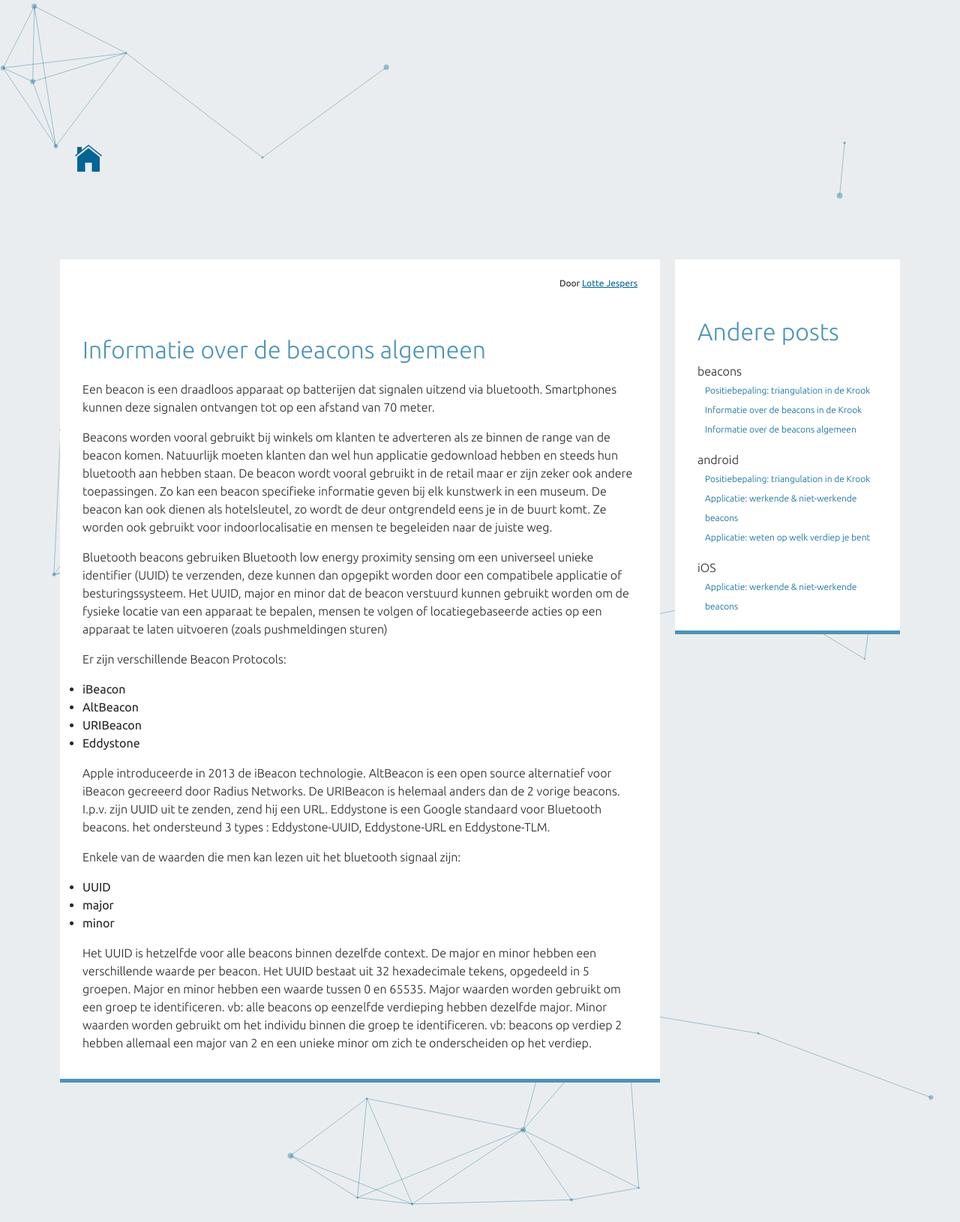
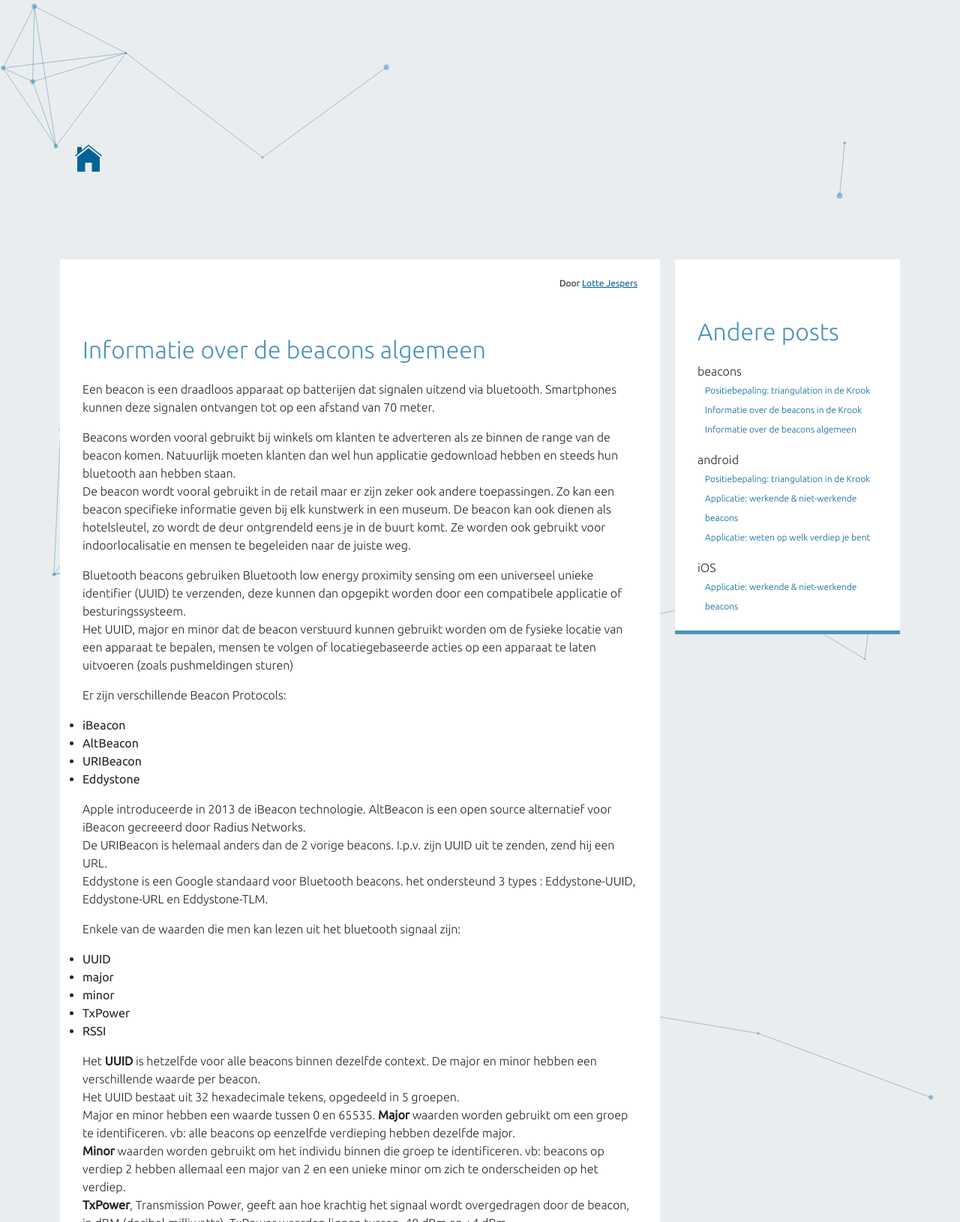
Before and after one commit to lab9k/BeaconDocumentatie, a Jekyll site: the page built from _posts/2018-02-21-beacons-info.markdown, in a window 1280 px wide. Shown: the whole page at 75% size. Built offline with Jekyll 4.4.1, drawn with Linux system fonts in a browser that asks for light colours; nearby versions of some CDN libraries; some of the changed text lies outside the part shown.

Commit message:
initial commit

```diff
--- a/_posts/2018-02-21-beacons-info.markdown
+++ b/_posts/2018-02-21-beacons-info.markdown
@@ -7,13 +7,13 @@ author: lotte_jespers
 ---
 # Informatie over de beacons algemeen
 
-Een beacon is een draadloos apparaat op batterijen dat signalen uitzend via bluetooth. Smartphones kunnen deze signalen ontvangen tot op een afstand van 70 meter.
+<p>Een beacon is een draadloos apparaat op batterijen dat signalen uitzend via bluetooth. Smartphones kunnen deze signalen ontvangen tot op een afstand van 70 meter.</p>
 
-Beacons worden vooral gebruikt bij winkels om klanten te adverteren als ze binnen de range van de beacon komen. Natuurlijk moeten klanten dan wel hun applicatie gedownload hebben en steeds hun bluetooth aan hebben staan.
-De beacon wordt vooral gebruikt in de retail maar er zijn zeker ook andere toepassingen. Zo kan een beacon specifieke informatie geven bij elk kunstwerk in een museum. De beacon kan ook dienen als hotelsleutel, zo wordt de deur ontgrendeld eens je in de buurt komt. Ze worden ook gebruikt voor indoorlocalisatie en mensen te begeleiden naar de juiste weg.
+<p>Beacons worden vooral gebruikt bij winkels om klanten te adverteren als ze binnen de range van de beacon komen. Natuurlijk moeten klanten dan wel hun applicatie gedownload hebben en steeds hun bluetooth aan hebben staan. <br>
+De beacon wordt vooral gebruikt in de retail maar er zijn zeker ook andere toepassingen. Zo kan een beacon specifieke informatie geven bij elk kunstwerk in een museum. De beacon kan ook dienen als hotelsleutel, zo wordt de deur ontgrendeld eens je in de buurt komt. Ze worden ook gebruikt voor indoorlocalisatie en mensen te begeleiden naar de juiste weg.</p>
 
-Bluetooth beacons gebruiken Bluetooth low energy proximity sensing om een universeel unieke identifier (UUID) te verzenden, deze kunnen dan opgepikt worden door een compatibele applicatie of besturingssysteem.
-Het UUID, major en minor dat de beacon verstuurd kunnen gebruikt worden om de fysieke locatie van een apparaat te bepalen, mensen te volgen of locatiegebaseerde acties op een apparaat te laten uitvoeren (zoals pushmeldingen sturen)
+<p>Bluetooth beacons gebruiken Bluetooth low energy proximity sensing om een universeel unieke identifier (UUID) te verzenden, deze kunnen dan opgepikt worden door een compatibele applicatie of besturingssysteem. <br>
+Het UUID, major en minor dat de beacon verstuurd kunnen gebruikt worden om de fysieke locatie van een apparaat te bepalen, mensen te volgen of locatiegebaseerde acties op een apparaat te laten uitvoeren (zoals pushmeldingen sturen)</p>
 
 Er zijn verschillende Beacon Protocols:
 * iBeacon
@@ -21,16 +21,20 @@ Er zijn verschillende Beacon Protocols:
 * URIBeacon
 * Eddystone
 
-Apple introduceerde in 2013 de iBeacon technologie. AltBeacon is een open source alternatief voor iBeacon gecreeerd door Radius Networks.
-De URIBeacon is helemaal anders dan de 2 vorige beacons. I.p.v. zijn UUID uit te zenden, zend hij een URL.
-Eddystone is een Google standaard voor Bluetooth beacons. het ondersteund 3 types : Eddystone-UUID, Eddystone-URL en Eddystone-TLM.
+<p>Apple introduceerde in 2013 de iBeacon technologie. AltBeacon is een open source alternatief voor iBeacon gecreeerd door Radius Networks.<br>
+De URIBeacon is helemaal anders dan de 2 vorige beacons. I.p.v. zijn UUID uit te zenden, zend hij een URL.<br>
+Eddystone is een Google standaard voor Bluetooth beacons. het ondersteund 3 types : Eddystone-UUID, Eddystone-URL en Eddystone-TLM.</p>
 
 Enkele van de waarden die men kan lezen uit het bluetooth signaal zijn:
 * UUID
 * major
 * minor
+* TxPower
+* RSSI
 
-Het UUID is hetzelfde voor alle beacons binnen dezelfde context. De major en minor hebben een verschillende waarde per beacon.
-Het UUID bestaat uit 32 hexadecimale tekens, opgedeeld in 5 groepen.
-Major en minor hebben een waarde tussen 0 en 65535. Major waarden worden gebruikt om een groep te identificeren. vb: alle beacons op eenzelfde verdieping hebben dezelfde major.
-Minor waarden worden gebruikt om het individu binnen die groep te identificeren. vb: beacons op verdiep 2 hebben allemaal een major van 2 en een unieke minor om zich te onderscheiden op het verdiep.
+<p>Het <b>UUID</b> is hetzelfde voor alle beacons binnen dezelfde context. De major en minor hebben een verschillende waarde per beacon.<br>
+Het UUID bestaat uit 32 hexadecimale tekens, opgedeeld in 5 groepen. <br>
+Major en minor hebben een waarde tussen 0 en 65535. <b>Major</b> waarden worden gebruikt om een groep te identificeren. vb: alle beacons op eenzelfde verdieping hebben dezelfde major.<br>
+<b>Minor</b> waarden worden gebruikt om het individu binnen die groep te identificeren. vb: beacons op verdiep 2 hebben allemaal een major van 2 en een unieke minor om zich te onderscheiden op het verdiep. <br>
+<b>TxPower</b>, Transmission Power, geeft aan hoe krachtig het signaal wordt overgedragen door de beacon, in dBM (decibel-milliwatts). TxPower waarden liggen tussen -40 dBm en +4 dBm. <br>
+<b>RSSI</b>, Received Signal Strength Indicator, is de sterkte van het beacon signaal gezien door het ontvangende toestel. De signaalsterkte hangt af van de afstand en de TxPower. RSSI waarden liggen tussen -26 (een paar cm) tot -100 (40 -50 m)</p>
--- a/_posts/2018-02-28-verdiep-test.markdown
+++ b/_posts/2018-02-28-verdiep-test.markdown
@@ -12,3 +12,5 @@ author: lotte_jespers
 Met deze applicatie kan je rondlopen in de bibliotheek van Gent, de Krook. De applicatie zal je vertellen op welke verdieping je bent en wat er op deze verdieping te vinden is.
 
 De applicatie weet deze informatie door de signalen van de beacons aan het begin van elke verdieping te gebruiken.
+
+<a target="_blank" href="https://github.com/lab9k/Beacons/tree/master/Android/BeaconsVerdiepTest">GitHub</a>
--- a/_posts/2018-03-02-werkende-beacons.markdown
+++ b/_posts/2018-03-02-werkende-beacons.markdown
@@ -22,3 +22,5 @@ Per verdiep is er een plattegrond te zien waar de beacons op aangegeven zijn, de
 Je kan de lijsten exporteren naar een excel bestand, per verdiep of alle verdiepen samen.
 
 ![BeaconsListScreenshotExporteren](https://i.imgur.com/q8gB676m.png) ![BeaconsListScreenshotExcel](https://i.imgur.com/agVGsuTm.png)
+
+<a target="_blank" href="https://github.com/lab9k/Beacons/tree/master/Android/BeaconsList">GitHub</a>
```
